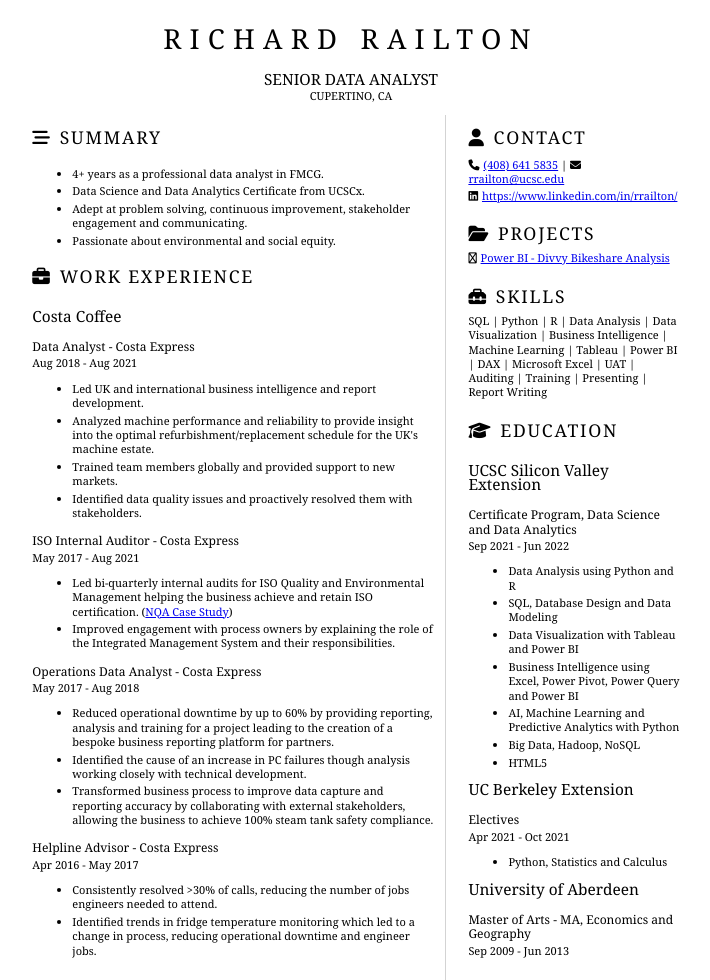
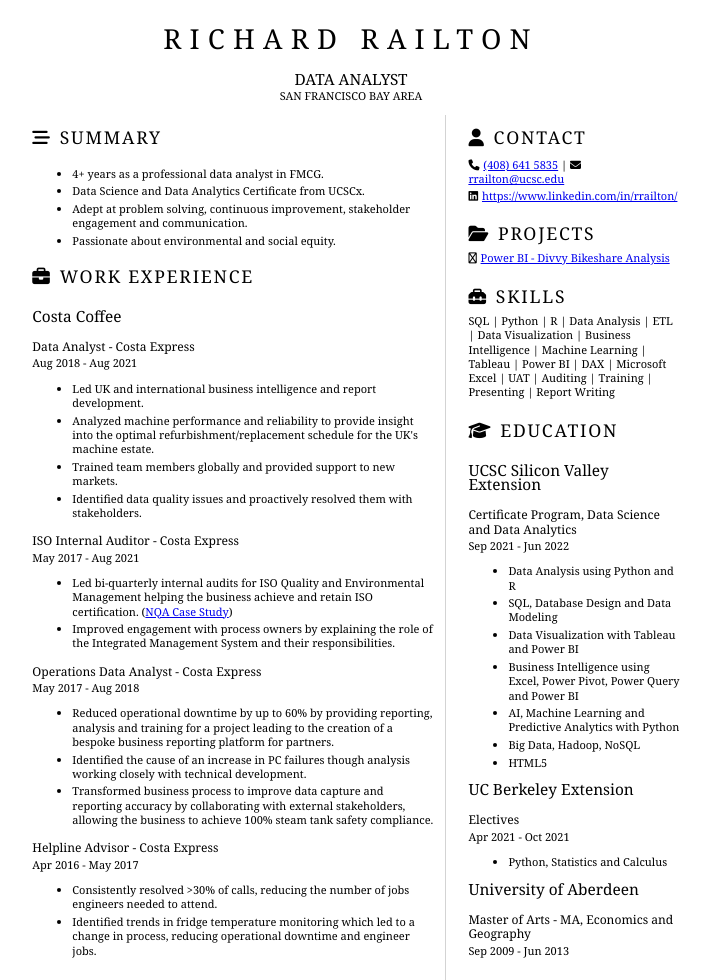
Before and after one commit to rrailton/resume, a plain HTML site: page index.html in a window 1280 px wide. Shown: the whole page, without its empty margins (289-999 px from the left). Drawn offline with Linux system fonts and the light colour scheme.

Commit message:
grammar and header

```diff
--- a/index.html
+++ b/index.html
@@ -10,9 +10,9 @@
     <body>
         <header>
             <h1>RICHARD RAILTON</h1>
-            <h3>SENIOR DATA ANALYST</h3>
+            <h3>DATA ANALYST</h3>
             <!--<p>DATA ANALYTICS & DATA SCIENCE</p>-->
-            <p>CUPERTINO, CA</p>
+            <p>SAN FRANCISCO BAY AREA</p>
         </header>
         <main>
             <article id="mainLeft">
@@ -21,7 +21,7 @@
                     <ul>
                         <li>4+ years as a professional data analyst in FMCG.</li>
                         <li>Data Science and Data Analytics Certificate from UCSCx.</li>
-                        <li>Adept at problem solving, continuous improvement, stakeholder engagement and communicating.</li>
+                        <li>Adept at problem solving, continuous improvement, stakeholder engagement and communication.</li>
                         <li>Passionate about environmental and social equity.</li>
 
                     </ul>
@@ -98,7 +98,7 @@
                 </section>
 				<section>
 					<h2><i class="fa-solid fa-toolbox" aria-hidden="true"></i> SKILLS</h2>
-					SQL | Python | R | Data Analysis | Data Visualization | Business Intelligence | Machine Learning | Tableau | Power BI | DAX | Microsoft Excel | UAT | Auditing | Training | Presenting | Report Writing
+					SQL | Python | R | Data Analysis | ETL | Data Visualization | Business Intelligence | Machine Learning | Tableau | Power BI | DAX | Microsoft Excel | UAT | Auditing | Training | Presenting | Report Writing
 				</section>
 				<section>
 					<h2><i class="fa-solid fa-graduation-cap" aria-hidden="true"></i> EDUCATION</h2>
```
